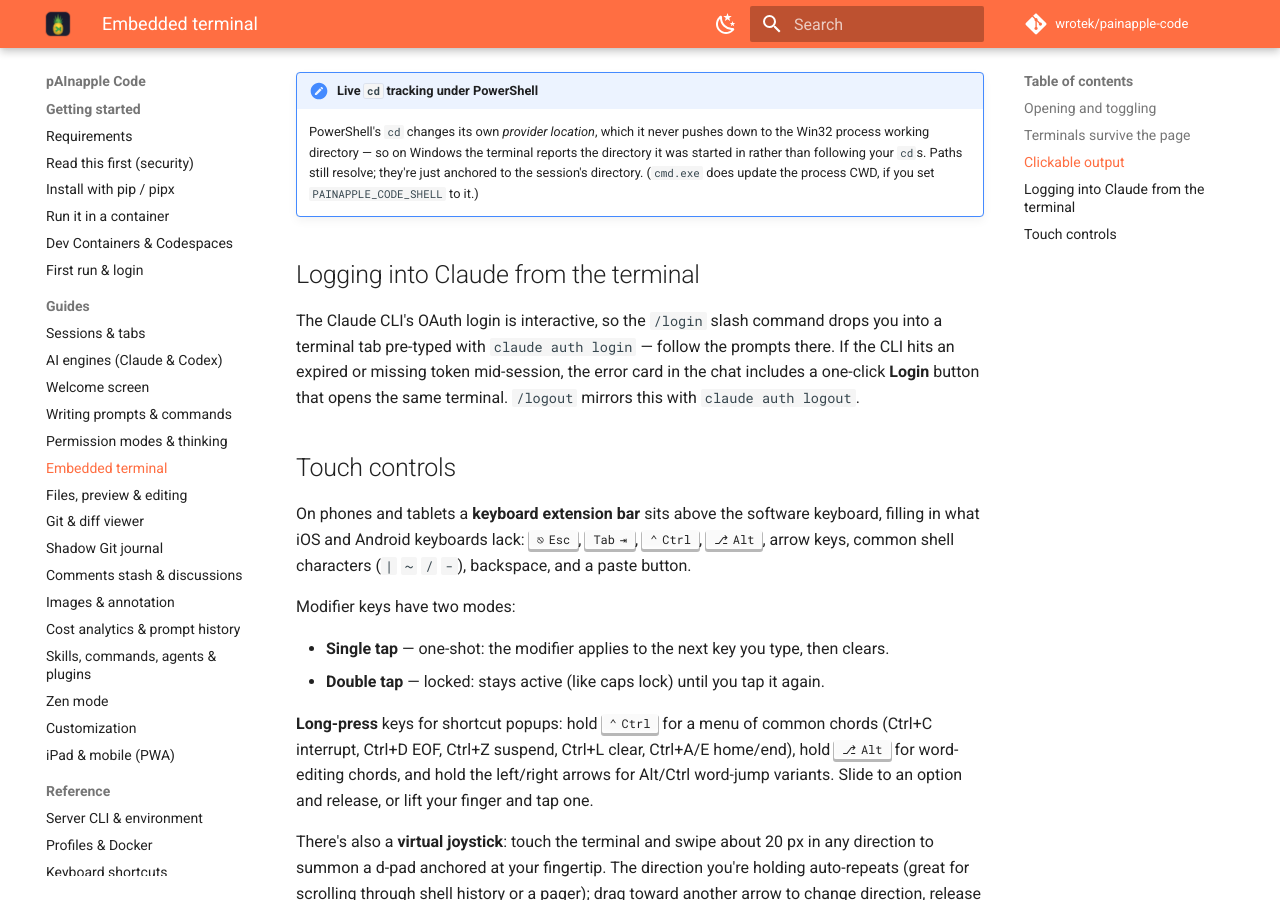
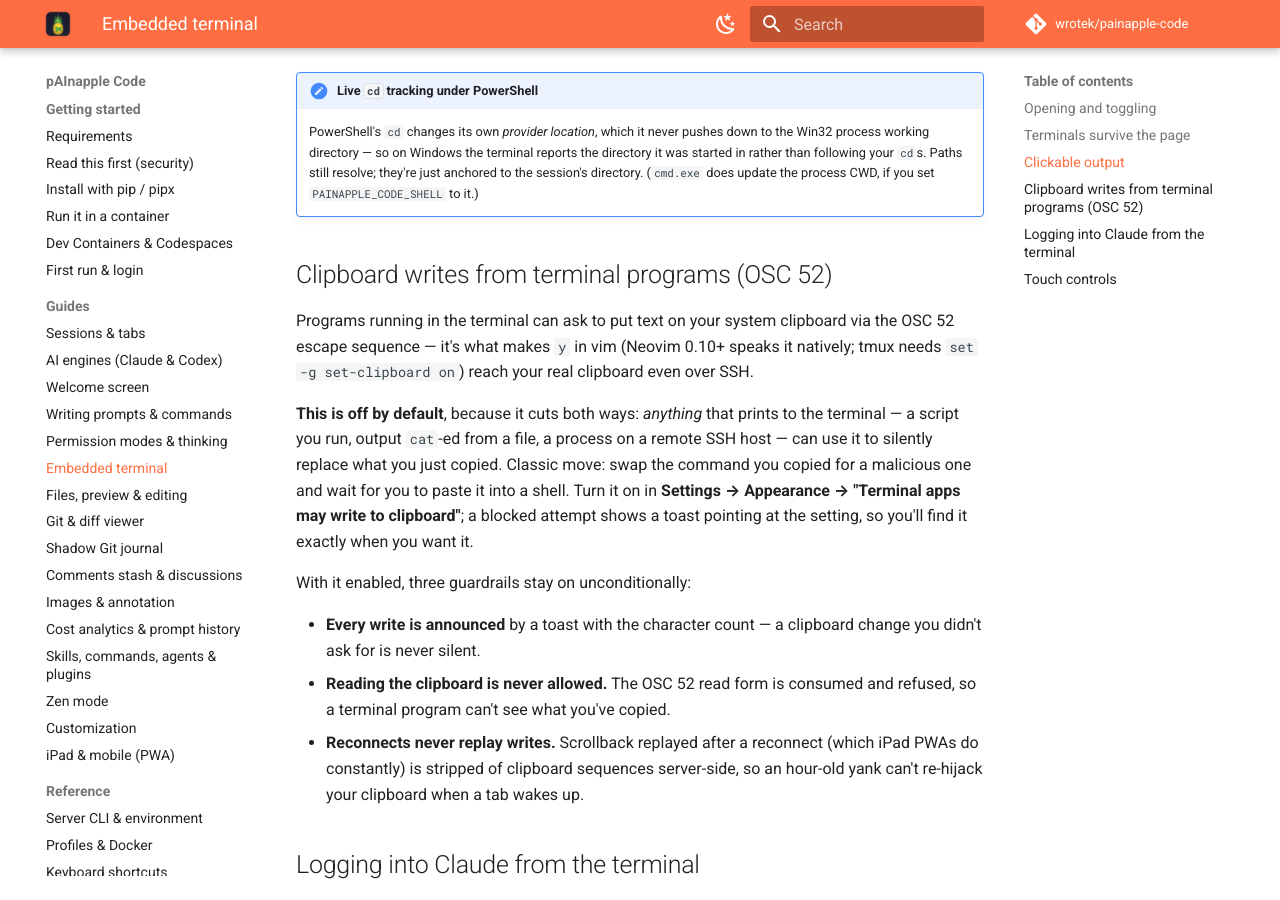
Before and after one commit to wrotek/painapple-code, an MkDocs documentation site: the page built from docs-site/guides/terminal.md, in a window 1280 px wide and 900 px high, scrolled down 2491 px. Built offline with MkDocs 1.6.1 and Material for MkDocs 9.7.7, drawn with Linux system fonts in a browser that asks for light colours; comment, search, counter and statistics services are not loaded.

Commit message:
security: OSC 52 clipboard writes now default off (WP-13)
A fresh profile could have its clipboard replaced by anything able to
print to the terminal — a script, cat-ed file content, or a process on
a remote SSH host. Swap the command the user just copied and wait for
the paste. The write-only policy, mandatory toast, and server-side
replay strip all held, but the default posture was wrong.

Flipped fail-closed in both places that matter: osc52.js requires an
explicit `=== true` (absent, malformed, or unreadable config all mean
off), and the config/state.js defaults object — load-bearing, because a
`true` baked there is persisted by any unrelated save() and would
silently re-enable the feature for users who never opted in. The
blocked toast now names the setting ("off by default. Allow in
Settings → Appearance") so vim's y failing is discoverable at exactly
the moment the user wants the feature; the settings hint and a new
docs-site terminal-guide section disclose the threat model and the
three unconditional guardrails (announced writes, no reads, no replay).

Chose default-off over prompt-on-first-use: the blocked toast is the
consent prompt's discoverability without new UI. Shadow-git archaeology
confirmed default-on was a backward-compat choice, not a security one.

tests/web/terminal_osc52_test.json (untracked, by web-test policy)
restructured to the WP-13 acceptance: fresh profile blocked + announced
FIRST, explicit opt-in, then all legacy assertions, plus new
burst-coalesce (3 sequences → 1 write, last wins) and oversized
(2.13M-char payload through the real PTY → refused + announced)
coverage. Ran green: 12/12 assertion gates.

Co-Authored-By: Claude Fable 5 <noreply@anthropic.com>

```diff
--- a/docs-site/guides/terminal.md
+++ b/docs-site/guides/terminal.md
@@ -47,6 +47,18 @@ Resolution is context-aware: it tracks the shell's *live* working directory (you
 !!! note "Live `cd` tracking under PowerShell"
     PowerShell's `cd` changes its own *provider location*, which it never pushes down to the Win32 process working directory — so on Windows the terminal reports the directory it was started in rather than following your `cd`s. Paths still resolve; they're just anchored to the session's directory. (`cmd.exe` does update the process CWD, if you set `PAINAPPLE_CODE_SHELL` to it.)
 
+## Clipboard writes from terminal programs (OSC 52)
+
+Programs running in the terminal can ask to put text on your system clipboard via the OSC 52 escape sequence — it's what makes `y` in vim (Neovim 0.10+ speaks it natively; tmux needs `set -g set-clipboard on`) reach your real clipboard even over SSH.
+
+**This is off by default**, because it cuts both ways: *anything* that prints to the terminal — a script you run, output `cat`-ed from a file, a process on a remote SSH host — can use it to silently replace what you just copied. Classic move: swap the command you copied for a malicious one and wait for you to paste it into a shell. Turn it on in **Settings → Appearance → "Terminal apps may write to clipboard"**; a blocked attempt shows a toast pointing at the setting, so you'll find it exactly when you want it.
+
+With it enabled, three guardrails stay on unconditionally:
+
+- **Every write is announced** by a toast with the character count — a clipboard change you didn't ask for is never silent.
+- **Reading the clipboard is never allowed.** The OSC 52 read form is consumed and refused, so a terminal program can't see what you've copied.
+- **Reconnects never replay writes.** Scrollback replayed after a reconnect (which iPad PWAs do constantly) is stripped of clipboard sequences server-side, so an hour-old yank can't re-hijack your clipboard when a tab wakes up.
+
 ## Logging into Claude from the terminal
 
 The Claude CLI's OAuth login is interactive, so the `/login` slash command drops you into a terminal tab pre-typed with `claude auth login` — follow the prompts there. If the CLI hits an expired or missing token mid-session, the error card in the chat includes a one-click **Login** button that opens the same terminal. `/logout` mirrors this with `claude auth logout`.
--- a/src/painapple_code/data/strings.yaml
+++ b/src/painapple_code/data/strings.yaml
@@ -201,7 +201,7 @@ toast:
   # shown, deliberately: a silent clipboard overwrite is an attack.
   terminal_clipboard_written: "Terminal copied {n} chars to clipboard"
   terminal_clipboard_failed: "Terminal tried to copy, but the browser refused"
-  terminal_clipboard_blocked: "Terminal tried to copy — blocked by settings"
+  terminal_clipboard_blocked: "Terminal tried to copy — off by default. Allow in Settings → Appearance"
   terminal_clipboard_too_large: "Terminal clipboard write too large — ignored"
   annotate_open_failed: "Couldn't open the annotation editor"
   annotate_gif_unsupported: "GIFs can't be annotated"
@@ -978,7 +978,7 @@ settings:
     annotate_on_paste: "Annotate images on paste"
     annotate_on_paste_hint: "Pasting a screenshot opens the drawing editor before upload. Shift+paste always does the opposite of this setting."
     terminal_clipboard: "Terminal apps may write to clipboard"
-    terminal_clipboard_hint: "Lets programs in the terminal copy via OSC 52 — vim's y reaches your real clipboard over SSH and tmux. Every write is announced by a toast. Reading the clipboard is never allowed."
+    terminal_clipboard_hint: "Off by default: anything that prints to the terminal — including a remote SSH host — could replace what you just copied. Enabling lets programs copy via OSC 52 (vim's y reaches your real clipboard over SSH and tmux). Every write is announced by a toast. Reading the clipboard is never allowed."
     code_block_wrap: "Wrap long lines"
     code_block_wrap_hint: "Wrap instead of scrolling sideways in code blocks, diffs and file previews. Each block's own wrap button flips this too."
     selection_in_preview: "Enable selection in file preview"
--- a/src/painapple_code/static/js/widgets/config-widget.js
+++ b/src/painapple_code/static/js/widgets/config-widget.js
@@ -446,7 +446,7 @@ function renderConfigPanel(container, context) {
                     <div class="system-setting">
                         <label class="project-toggle">
                             <input type="checkbox" id="terminal-clipboard-write"
-                                   ${state.config.terminalClipboardWrite !== false ? 'checked' : ''}>
+                                   ${state.config.terminalClipboardWrite === true ? 'checked' : ''}>
                             <span class="project-toggle-label">${S.settings.toggles.terminal_clipboard}</span>
                             <span class="project-toggle-hint">${S.settings.toggles.terminal_clipboard_hint}</span>
                         </label>
```
Also changed, not shown: src/painapple_code/static/js/widgets/config/state.js (+8 -4 lines), src/painapple_code/static/js/widgets/terminal/osc52.js (+17 -9 lines).
